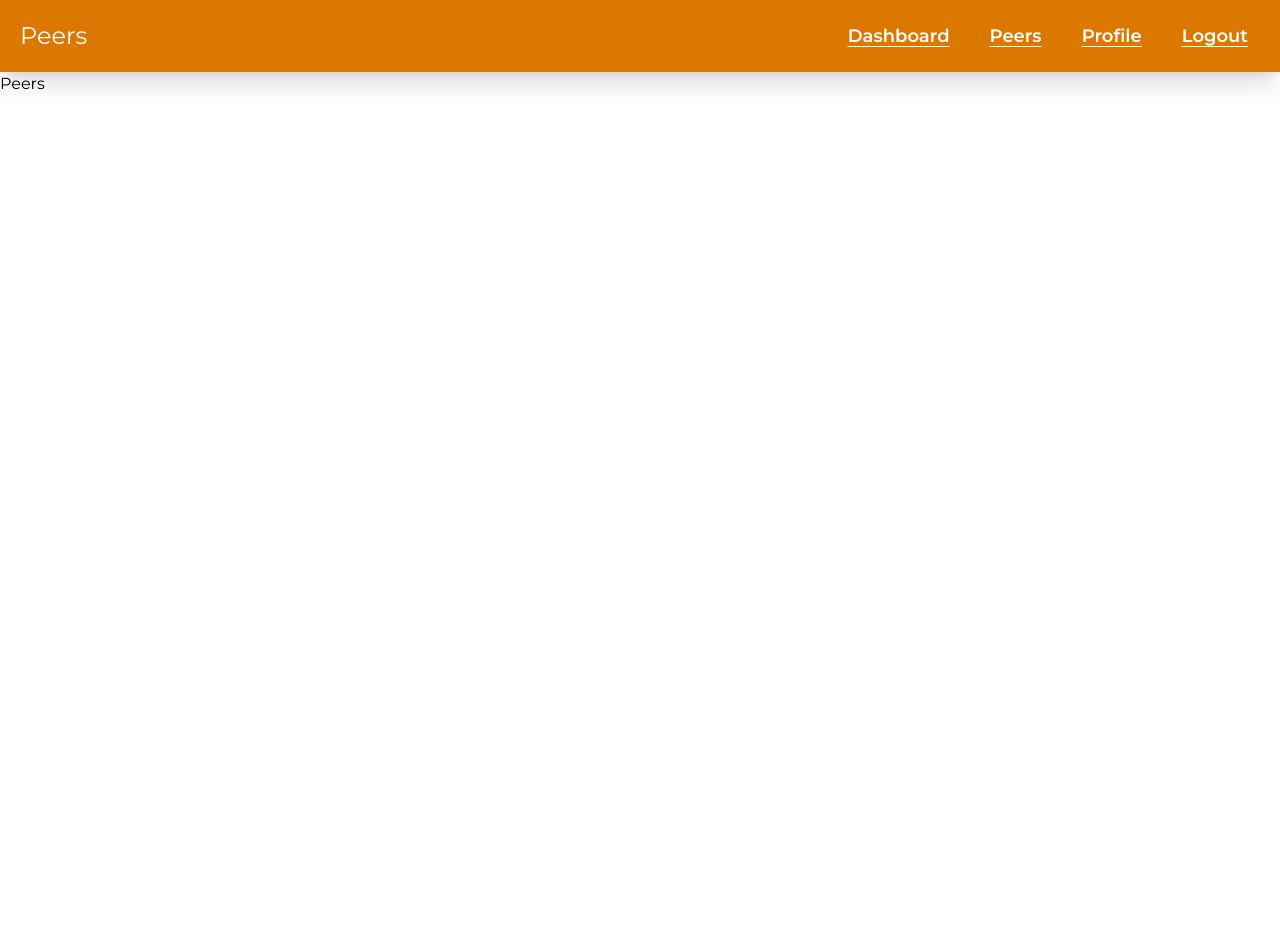
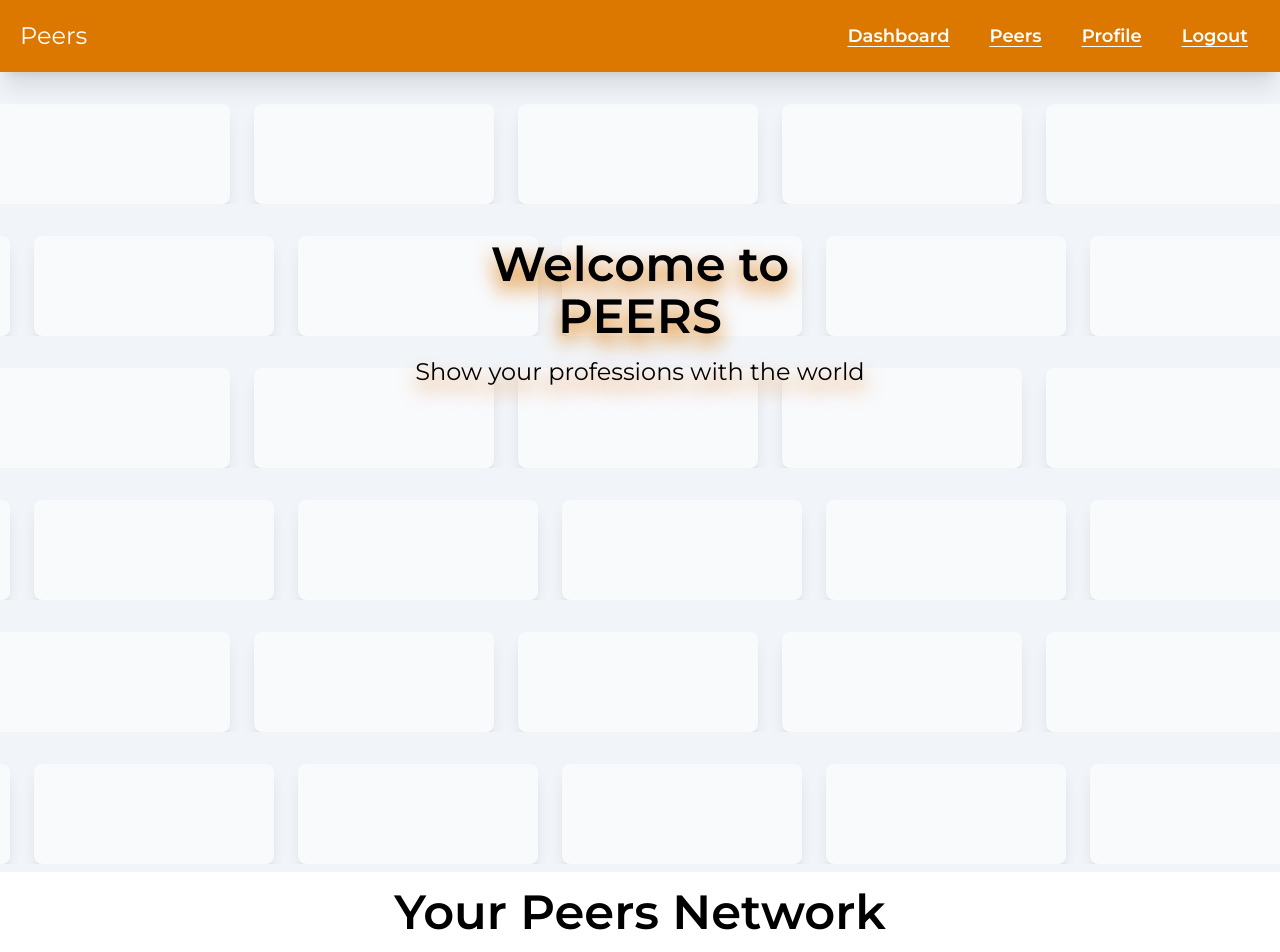
Before and after one commit to KhoiUna/nfc-orange, a Next.js app in the folder web/: page /peers in a window 1280 px wide. Shown: the top 952 px of the page. Before the commit the page ends 800 px from the top, so only its background shows below. Built offline with nearby package versions, Linux system fonts and the light colour scheme.

Commit message:
modified:   web/app/peers/page.tsx

```diff
--- a/web/app/peers/page.tsx
+++ b/web/app/peers/page.tsx
@@ -1,7 +1,58 @@
+'use client'
+
+import { Fragment } from "react";
+import Marquee from "react-fast-marquee";
+
+const DIV_IN_MARQUEE_QUANTITY = 7
+const DIV_IN_MARQUEE_MAP = new Array(DIV_IN_MARQUEE_QUANTITY).fill(null)
+const DivInMarquee = () => <div className="shadow-lg rounded-lg w-[15rem] h-[100px] mx-3 bg-slate-50" />
+
 export default function peers() {
     return (
         <>
-            <div>Peers</div>
+            <div className="bg-slate-100 pb-3 max-h-screen overflow-hidden">
+                <div className="pt-8">
+                    {DIV_IN_MARQUEE_MAP.map((_, index) => (
+                        <Fragment key={index}>
+                            <Marquee className="mb-8">
+                                {DIV_IN_MARQUEE_MAP.map((_, index) => (
+                                    <DivInMarquee key={index} />
+                                ))}
+                            </Marquee>
+                            <Marquee className="my-8" direction="right">
+                                {DIV_IN_MARQUEE_MAP.map((_, index) => (
+                                    <DivInMarquee key={index} />
+                                ))}
+                            </Marquee>
+                        </Fragment>
+                    ))}
+                </div>
+
+
+                <div className="absolute right-0 left-0 text-center top-[30%] shadow-primary z-[5]"
+                    style={{
+                        textShadow: '0px 10px 20px #DC7700'
+                    }}
+                >
+                    <h1 className="sm:text-5xl text-4xl font-semibold">Welcome to</h1>
+                    <h1 className="sm:text-5xl text-4xl mt-1 font-semibold">PEERS</h1>
+
+                    <h2 className="text-xl sm:text-2xl mx-3 mt-4">Show your professions with the world</h2>
+                </div>
+
+                <div>
+                    <p className="text-center">View Peers</p>
+                </div>
+            </div>
+
+            <div className="h-[85vh] mt-4">
+                <h1 className="text-center mb-8 mx-3 sm:text-5xl text-4xl font-semibold">Your Peers Network</h1>
+
+                <div>
+                    <p className="mx-3 mt-3 mb-1 font-semibold">Computer Science</p>
+                    <DivInMarquee />
+                </div>
+            </div>
         </>
     )
 }
```
